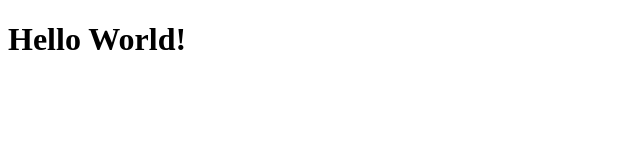
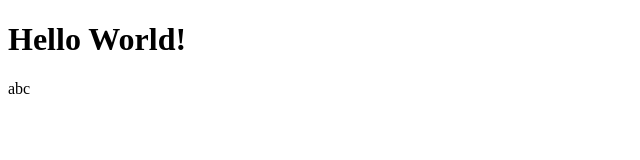
Before and after one commit to VUONGTHIAITHUY/daykemlaptr, a website: page index.html in a window 1280 px wide. Shown: the full height of the page, 0-640 px from the left. Drawn offline with Linux system fonts and the light colour scheme.

Commit message:
thuy-commit

```diff
--- a/index.html
+++ b/index.html
@@ -11,6 +11,7 @@
 
 <body>
 <h1>Hello World!</h1>
+<div>abc</div>
 
 <script src="script.js"></script>
 </body>
```
